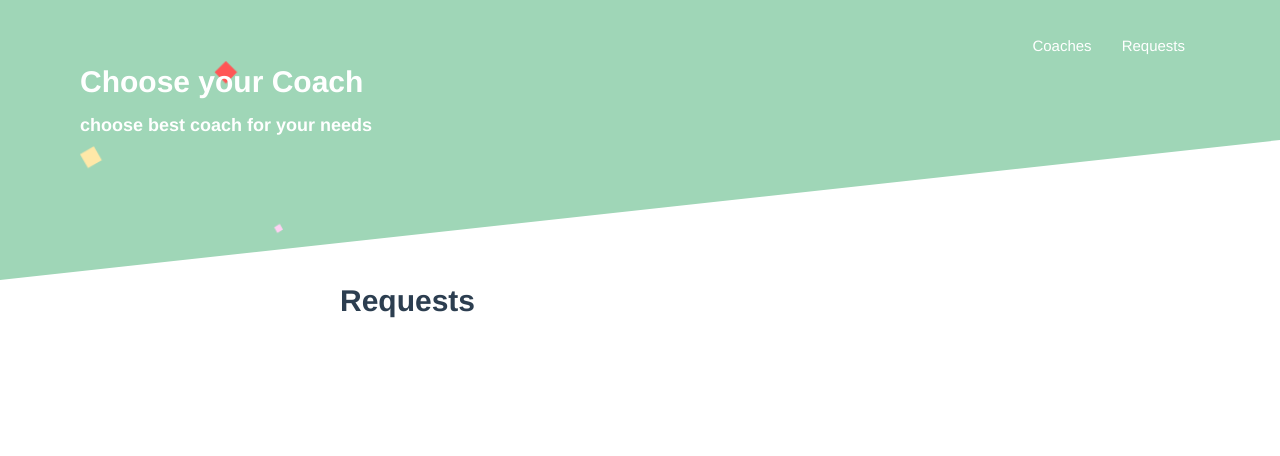
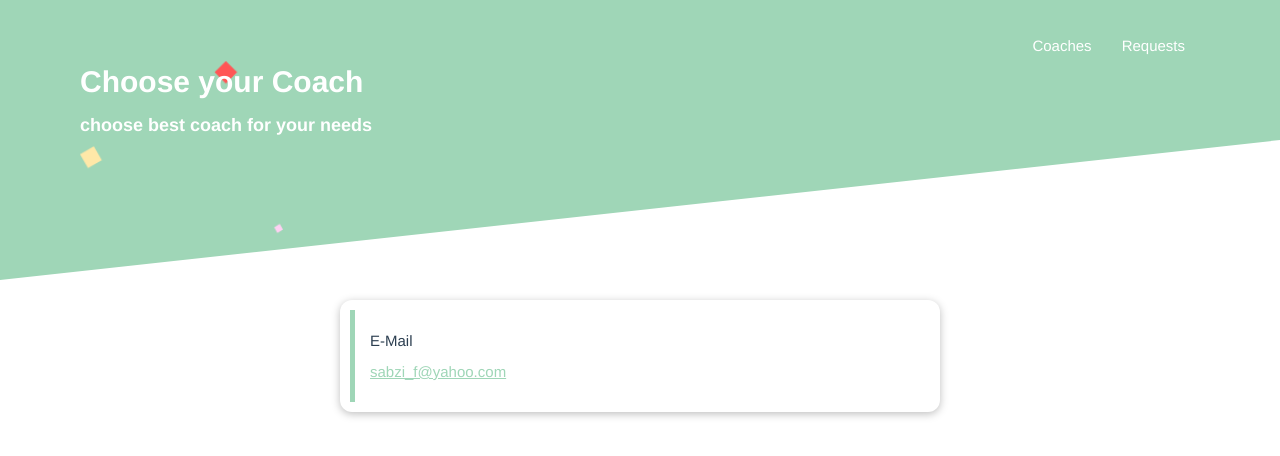
Before and after one commit to allmightdude/Coach-Finder, a Vue app: page /requests in a window 1280 px wide. Shown: the top 456 px of the page. Built offline with nearby package versions, Linux system fonts and the light colour scheme.

Commit message:
request item component

```diff
--- /dev/null
+++ b/src/components/requests/RequestItem.vue
@@ -0,0 +1,30 @@
+<template>
+  <base-card>
+    <li class="request">
+      <div>E-Mail</div>
+      <a href="" class="email">sabzi_f@yahoo.com</a>
+    </li>
+  </base-card>
+</template>
+
+<style lang="scss" scoped>
+.request {
+  padding: 2rem;
+  position: relative;
+  a {
+    color: #9fd6b7;
+    margin-top: 1rem;
+    display: block;
+  }
+
+  &::after {
+    position: absolute;
+    content: "";
+    height: 100%;
+    width: 0.5rem;
+    background-color: #9fd6b7;
+    top: 0;
+    left: 0;
+  }
+}
+</style>
--- a/src/views/requests/RequestsReceived.vue
+++ b/src/views/requests/RequestsReceived.vue
@@ -1,5 +1,14 @@
 <template>
-    <h1>
-       Requests
-    </h1>
+  <ul class="requests">
+    <request-item></request-item>
+  </ul>
 </template>
+
+<script>
+import RequestItem from '../../components/requests/RequestItem.vue'
+export default {
+    components : {
+        RequestItem
+    }
+};
+</script>
```
